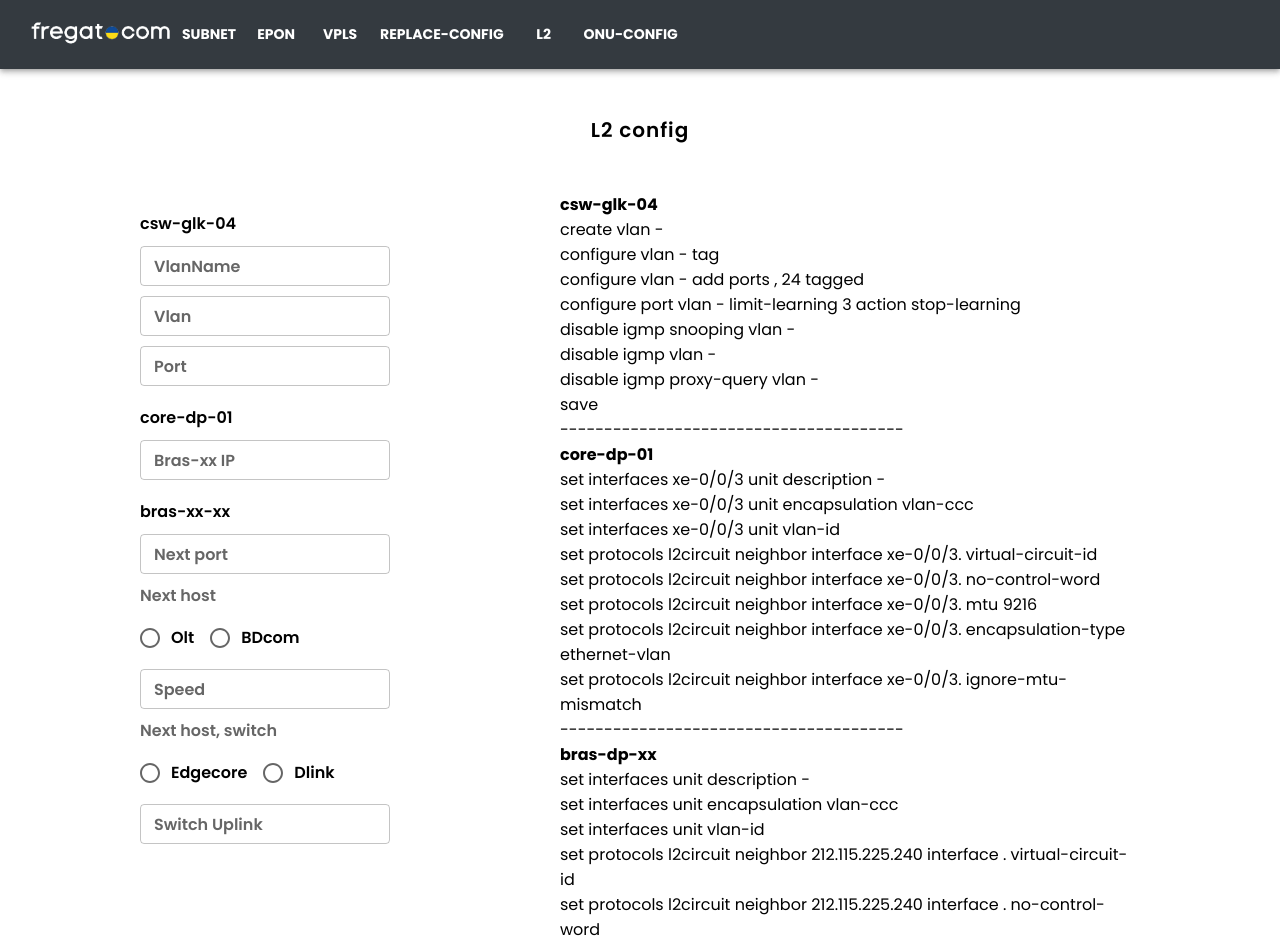
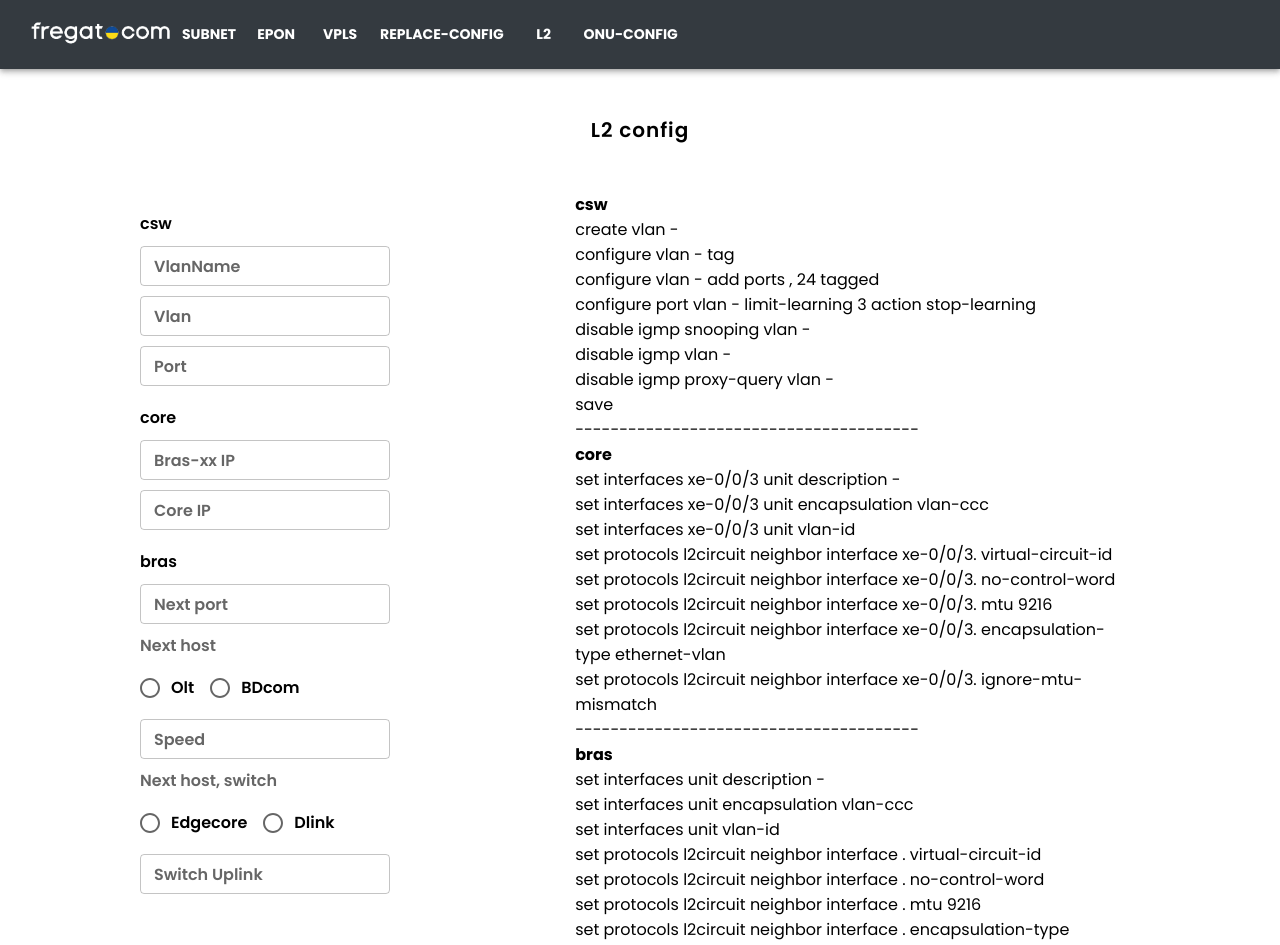
Before and after one commit to Vasstin/fregat-helper, a React (Create React App) app: page /l2 in a window 1280 px wide. Shown: the top 945 px of the page. Built offline with nearby package versions, Linux system fonts and the light colour scheme.

Commit message:
onuconfig finished

```diff
--- a/src/L2/L2.js
+++ b/src/L2/L2.js
@@ -73,7 +73,7 @@ const L2 = (props) => {
               marginBottom: "10px",
             }}
           >
-            csw-glk-04
+            csw
           </Typography>
           {inputCsw.map((item, index) => (
             <TextField
@@ -97,7 +97,7 @@ const L2 = (props) => {
               marginTop: "10px",
             }}
           >
-            core-dp-01
+            core
           </Typography>
           <TextField
             sx={{
@@ -112,13 +112,26 @@ const L2 = (props) => {
             size="small"
             onChange={handleConfigData}
           ></TextField>
+          <TextField
+            sx={{
+              marginBottom: "10px",
+              width: "250px",
+            }}
+            color="primary"
+            name="coreIp"
+            id="outlined-basic"
+            label="Core IP"
+            variant="outlined"
+            size="small"
+            onChange={handleConfigData}
+          ></TextField>
           <Typography
             sx={{
               marginBottom: "10px",
               marginTop: "10px",
             }}
           >
-            bras-xx-xx
+            bras
           </Typography>
           {/* <TextField
             sx={{
@@ -192,7 +205,7 @@ const L2 = (props) => {
                 size="small"
                 onChange={handleConfigData}
               ></TextField>
-              <TextField
+              {/* <TextField
                 sx={{
                   marginBottom: "10px",
                   width: "250px",
@@ -204,7 +217,7 @@ const L2 = (props) => {
                 variant="outlined"
                 size="small"
                 onChange={handleConfigData}
-              ></TextField>
+              ></TextField> */}
             </Box>
           ) : (
             <Box
--- a/src/L2/L2Conig.js
+++ b/src/L2/L2Conig.js
@@ -5,7 +5,7 @@ const L2Config = (props) => {
   console.log(props);
   return (
     <Box>
-      <b>csw-glk-04</b>
+      <b>csw</b>
       <p>
         create vlan {props.configData.VlanName}-{props.configData.Vlan}
       </p>
@@ -34,7 +34,7 @@ const L2Config = (props) => {
       </p>
       <p>save</p>
       <p>---------------------------------------</p>
-      <b>core-dp-01</b>
+      <b>core</b>
       <p>
         set interfaces xe-0/0/3 unit {props.configData.Vlan} description{" "}
         {props.configData.VlanName}-{props.configData.Vlan}
@@ -69,7 +69,7 @@ const L2Config = (props) => {
         xe-0/0/3.{props.configData.Vlan} ignore-mtu-mismatch
       </p>
       <p>---------------------------------------</p>
-      <b>bras-dp-xx</b>
+      <b>bras</b>
       <p>
         set interfaces {props.configData.nextPort} unit {props.configData.Vlan}{" "}
         description {props.configData.VlanName}-{props.configData.Vlan}
@@ -83,25 +83,25 @@ const L2Config = (props) => {
         vlan-id {props.configData.Vlan}
       </p>
       <p>
-        set protocols l2circuit neighbor 212.115.225.240 interface{" "}
+        set protocols l2circuit neighbor {props.configData.coreIp} interface{" "}
         {props.configData.nextPort}.{props.configData.Vlan} virtual-circuit-id{" "}
         {props.configData.Vlan}
       </p>
       <p>
-        set protocols l2circuit neighbor 212.115.225.240 interface{" "}
+        set protocols l2circuit neighbor {props.configData.coreIp} interface{" "}
         {props.configData.nextPort}.{props.configData.Vlan} no-control-word
       </p>
       <p>
-        set protocols l2circuit neighbor 212.115.225.240 interface{" "}
+        set protocols l2circuit neighbor {props.configData.coreIp} interface{" "}
         {props.configData.nextPort}.{props.configData.Vlan} mtu 9216
       </p>
       <p>
-        set protocols l2circuit neighbor 212.115.225.240 interface{" "}
+        set protocols l2circuit neighbor {props.configData.coreIp} interface{" "}
         {props.configData.nextPort}.{props.configData.Vlan} encapsulation-type
         ethernet-vlan
       </p>
       <p>
-        set protocols l2circuit neighbor 212.115.225.240 interface{" "}
+        set protocols l2circuit neighbor {props.configData.coreIp} interface{" "}
         {props.configData.nextPort}.{props.configData.Vlan} ignore-mtu-mismatch
       </p>
       <p>---------------------------------------</p>
--- a/src/OnuConfig/Config.js
+++ b/src/OnuConfig/Config.js
@@ -2,36 +2,38 @@ import { Box } from "@mui/material";
 import React from "react";
 
 const Config = (props) => {
+  //let vlan = props.configData.interface.split("/")[2].split(":")[0]
+  console.log(props)
   return (
     <Box>
       {props.configType === "Switch" ? (
         <Box>
           <p>conf term</p>
           <p>interface {props.configData.interface}</p>
-          <p>description sw-zpk-222</p>
+          <p>description {props.configData.desc}</p>
           <p>tcont 1 name fregat profile fregat</p>
           <p>gemport 1 name fregat tcont 1</p>
           <p>switchport mode trunk vport 1</p>
           <p>service-port 1 vport 1 user-vlan 77 transparent</p>
-          <p>service-port 2 vport 1 user-vlan 802 transparent</p>
+          <p>service-port 2 vport 1 user-vlan {props.vlan} transparent</p>
           <p>exit</p>
           <p>pon-onu-mng {props.configData.interface}</p>
           <p>service MANAGE gemport 1 vlan 77</p>
-          <p>service PPPoE-802 gemport 1 vlan 802</p>
+          <p>service PPPoE-{props.vlan} gemport 1 vlan {props.vlan}</p>
           <p>vlan port eth_0/1 mode trunk</p>
           <p>vlan port eth_0/1 vlan all</p>
         </Box>
       ) : (
         <Box>
           <p>interface {props.configData.interface}</p>
-          <p>description Sverdlova.36d/kv62</p>
+          <p>description {props.configData.desc}</p>
           <p>tcont 1 name fregat profile fregat</p>
           <p>gemport 1 name fregat tcont 1</p>
-          <p>service-port 1 vport 1 user-vlan 812 vlan 812</p>
+          <p>service-port 1 vport 1 user-vlan {props.vlan} vlan {props.vlan}</p>
           <p>security max-mac-learn 2 vport 1</p>
           <p>pon-onu-mng {props.configData.interface}</p>
-          <p>service internet gemport 1 cos 0 vlan 812</p>
-          <p>vlan port eth_0/1 mode tag vlan 812</p>
+          <p>service internet gemport 1 cos 0 vlan {props.vlan}</p>
+          <p>vlan port eth_0/1 mode tag vlan {props.vlan}</p>
         </Box>
       )}
     </Box>
--- a/src/OnuConfig/OnuConfig.js
+++ b/src/OnuConfig/OnuConfig.js
@@ -10,21 +10,29 @@ import Config from "./Config";
 const OnuConfig = (props) => {
   const [configType, setConfigType] = useState();
   const [configData, setConfigData] = useState({});
+  const [vlan, setVlan] = useState();
 
-  let handleConfigData = (event) => {
-    setConfigData({
-      ...configData,
-      [event.target.name]:
-        event.target.name === "VlanName"
-          ? event.target.value[0]?.toUpperCase() === event.target.value[0]
-            ? event.target.value
-            : event.target.value?.toUpperCase()
-          : event.target.value,
-    });
+  const handleConfigData = (event) => {
+    if (event.target.name === "interface") {
+      let data = event.target.value.split("/")[2].split(":")[0];
+      let vlan = data < 10 ? "80" + data : "8" + data;
+      setVlan(vlan);
+
+      setConfigData({
+        ...configData,
+        [event.target.name]: event.target.value,
+      });
+    } else {
+      setConfigData({
+        ...configData,
+        [event.target.name]: event.target.value,
+      });
+    }
   };
   let handleType = (event) => {
     setConfigType(event.target.value);
   };
+
   return (
     <Box>
       <Typography
@@ -44,7 +52,7 @@ const OnuConfig = (props) => {
       >
         <Box
           sx={{
-            display:'flex',
+            display: "flex",
             flexDirection: "column",
             width: "50%",
           }}
@@ -82,6 +90,19 @@ const OnuConfig = (props) => {
               width: "250px",
             }}
             color="primary"
+            name="desc"
+            id="outlined-basic"
+            label="Description"
+            variant="outlined"
+            size="small"
+            onChange={handleConfigData}
+          ></TextField>
+          <TextField
+            sx={{
+              marginBottom: "10px",
+              width: "250px",
+            }}
+            color="primary"
             name="interface"
             id="outlined-basic"
             label="Interface"
@@ -95,7 +116,7 @@ const OnuConfig = (props) => {
             width: "50%",
           }}
         >
-          <Config configData={configData} configType={configType}/>
+          <Config configData={configData} configType={configType} vlan={vlan} />
         </Box>
       </Box>
     </Box>
--- a/src/subnetConfGen/ConfigBody.js
+++ b/src/subnetConfGen/ConfigBody.js
@@ -3,20 +3,23 @@ import { Box } from "@mui/material";
 
 import "./Config.css";
 const Config = (props) => {
-  console.log(props)
   return (
     <div className="">
       <p>
-        set interfaces {props.configData.Port} unit {props.configData.Vlan} description {props.configData.VlanName}-{props.configData.Vlan}
+        set interfaces {props.configData.Port} unit {props.configData.Vlan}{" "}
+        description {props.configData.VlanName}-{props.configData.Vlan}
       </p>
       <p>
-        set interfaces {props.configData.Port} unit {props.configData.Vlan} vlan-id {props.configData.Vlan}
+        set interfaces {props.configData.Port} unit {props.configData.Vlan}{" "}
+        vlan-id {props.configData.Vlan}
       </p>
       <p>
-        set interfaces {props.configData.Port} unit {props.configData.Vlan} family inet mtu 1500
+        set interfaces {props.configData.Port} unit {props.configData.Vlan}{" "}
+        family inet mtu 1500
       </p>
       <p>
-        set interfaces {props.configData.Port} unit {props.configData.Vlan} family inet address {props.configData.Gateway}/{props.configData.Mask}
+        set interfaces {props.configData.Port} unit {props.configData.Vlan}{" "}
+        family inet address {props.configData.Gateway}/{props.configData.Mask}
       </p>
       <p>---------------------------------------</p>
       {props.nextHost === "Olt" ? (
@@ -32,10 +35,16 @@ const Config = (props) => {
           <p>switchport vlan {props.configData.Vlan} tag</p>
           <p>exit</p>
           <p>interface {props.configData.onuPort}</p>
-          <p>service-port {props.configData.serviceNumber} vport 1 user-vlan {props.configData.Vlan} transparent </p>
+          <p>
+            service-port {props.configData.serviceNumber} vport 1 user-vlan{" "}
+            {props.configData.Vlan} transparent{" "}
+          </p>
           <p>exit</p>
           <p>pon-onu-mng {props.configData.onuPort}</p>
-          <p>service {props.configData.Vlan} gemport 1 vlan {props.configData.Vlan}</p>
+          <p>
+            service {props.configData.Vlan} gemport 1 vlan{" "}
+            {props.configData.Vlan}
+          </p>
           <p>exit</p>
           <p>exit</p>
           <p>wr</p>
@@ -67,11 +76,13 @@ const Config = (props) => {
           <p>cmd-sequence 006 epon fec enable</p>
           <p>
             cmd-sequence 007 epon sla upstream pir{" "}
-            {props.configData.speed * 1024} cir 5000
+            {props.configData.speed * 1024} cir{" "}
+            {props.configData.speed <= 5 ? 1024 : 5000}
           </p>
           <p>
             cmd-sequence 008 epon sla downstream pir{" "}
-            {props.configData.speed * 1024} cir 5000
+            {props.configData.speed * 1024} cir{" "}
+            {props.configData.speed <= 5 ? 1024 : 5000}
           </p>
           <p>exit</p>
           <p>exit</p>
@@ -84,7 +95,10 @@ const Config = (props) => {
           <b>Edgecore</b>
           <p>conf</p>
           <p>vlan database</p>
-          <p>vlan {props.configData.Vlan} name {props.configData.VlanName}-{props.configData.Vlan} media ethernet</p>
+          <p>
+            vlan {props.configData.Vlan} name {props.configData.VlanName}-
+            {props.configData.Vlan} media ethernet
+          </p>
           <p>exit</p>
           <p>interface ethernet 1/{props.configData.switchUplink}</p>
           <p>switchport allowed vlan add {props.configData.Vlan} tagged</p>
@@ -98,8 +112,14 @@ const Config = (props) => {
           <b>Dlink</b>
           <p>enable admin</p>
           <p>vfnhtyf</p>
-          <p>create vlan {props.configData.VlanName}-{props.configData.Vlan} tag {props.configData.Vlan}</p>
-          <p>config vlan vlanid {props.configData.Vlan} add tagged {props.configData.switchUplink}</p>
+          <p>
+            create vlan {props.configData.VlanName}-{props.configData.Vlan} tag{" "}
+            {props.configData.Vlan}
+          </p>
+          <p>
+            config vlan vlanid {props.configData.Vlan} add tagged{" "}
+            {props.configData.switchUplink}
+          </p>
           <p>save</p>
           <p>logo</p>
         </Box>
```
